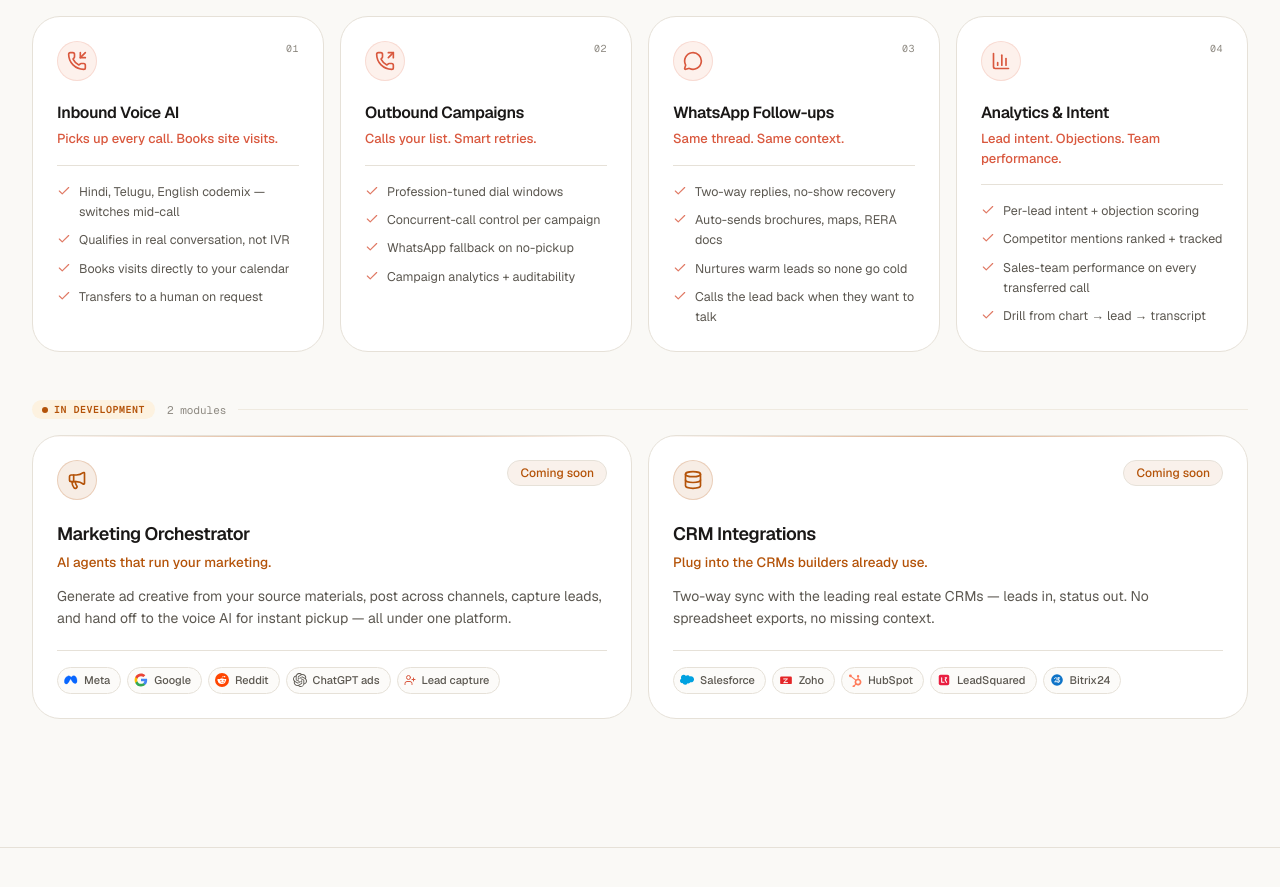
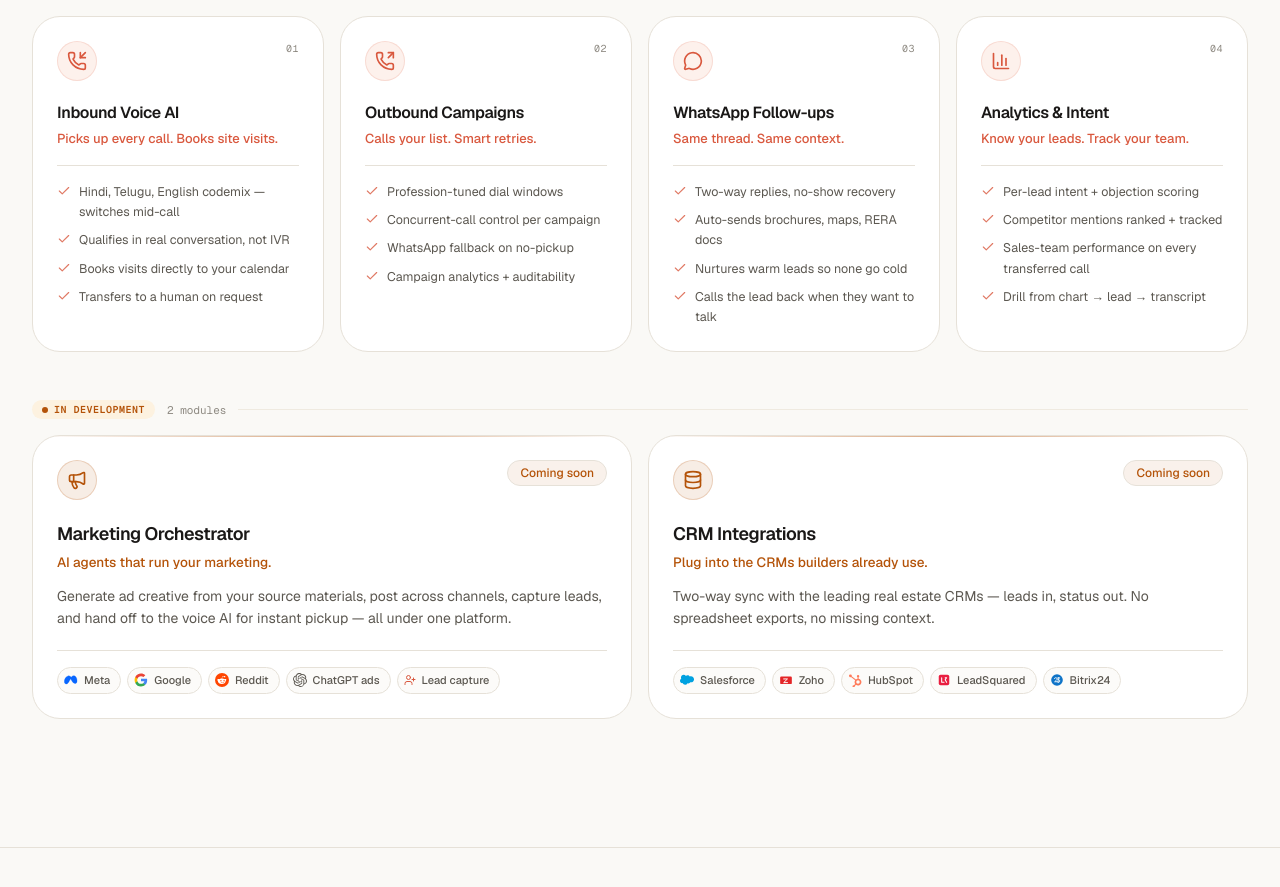
Before and after one commit to Kriven-AI/realty-website, a Next.js app: page / in a window 1280 px wide. Shown: the part 3100-3987 px from the top of the page. Built offline with nearby package versions, Linux system fonts and the light colour scheme.

Commit message:
updated the analytics module section

```diff
--- a/components/home/platform-suite.tsx
+++ b/components/home/platform-suite.tsx
@@ -78,7 +78,7 @@ const AVAILABLE: AvailableModule[] = [
     index: "04",
     name: "Analytics & Intent",
     icon: BarChart3,
-    tagline: "Lead intent. Objections. Team performance.",
+    tagline: "Know your leads. Track your team.",
     bullets: [
       "Per-lead intent + objection scoring",
       "Competitor mentions ranked + tracked",
```
